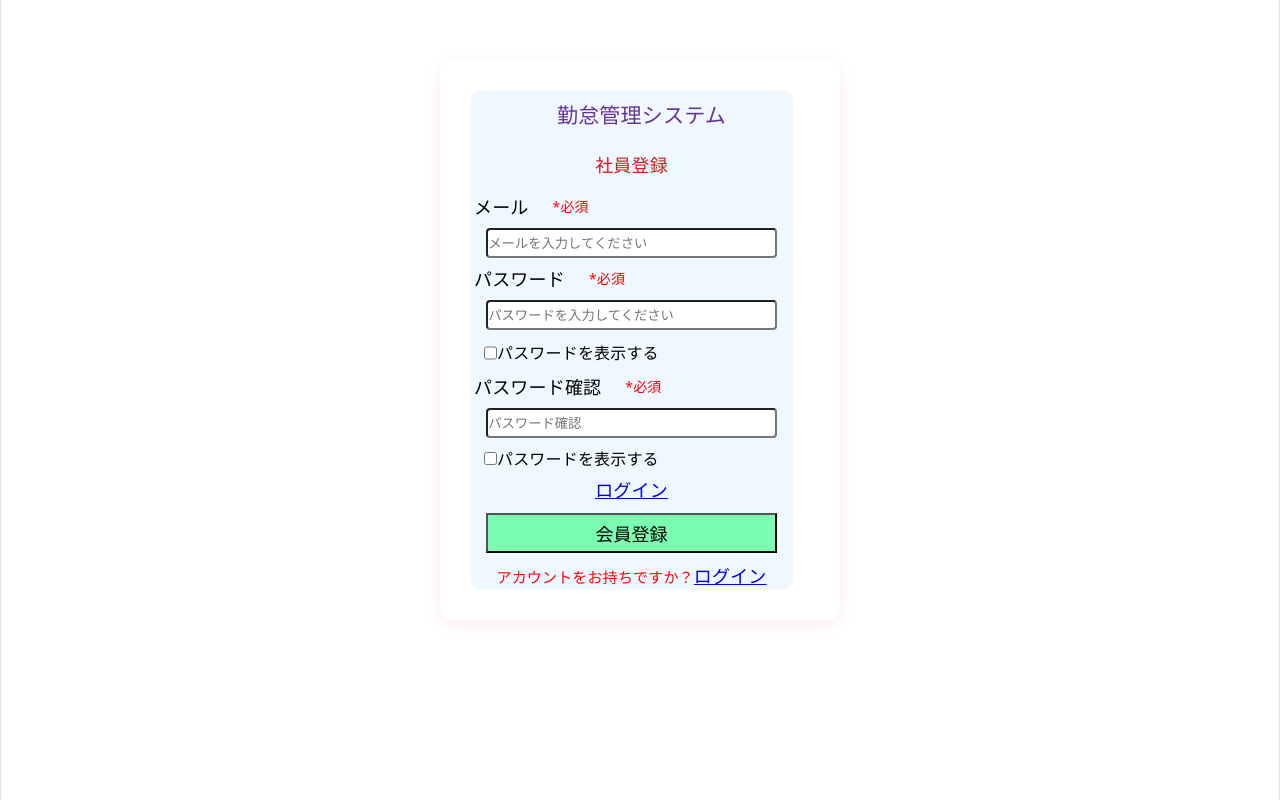
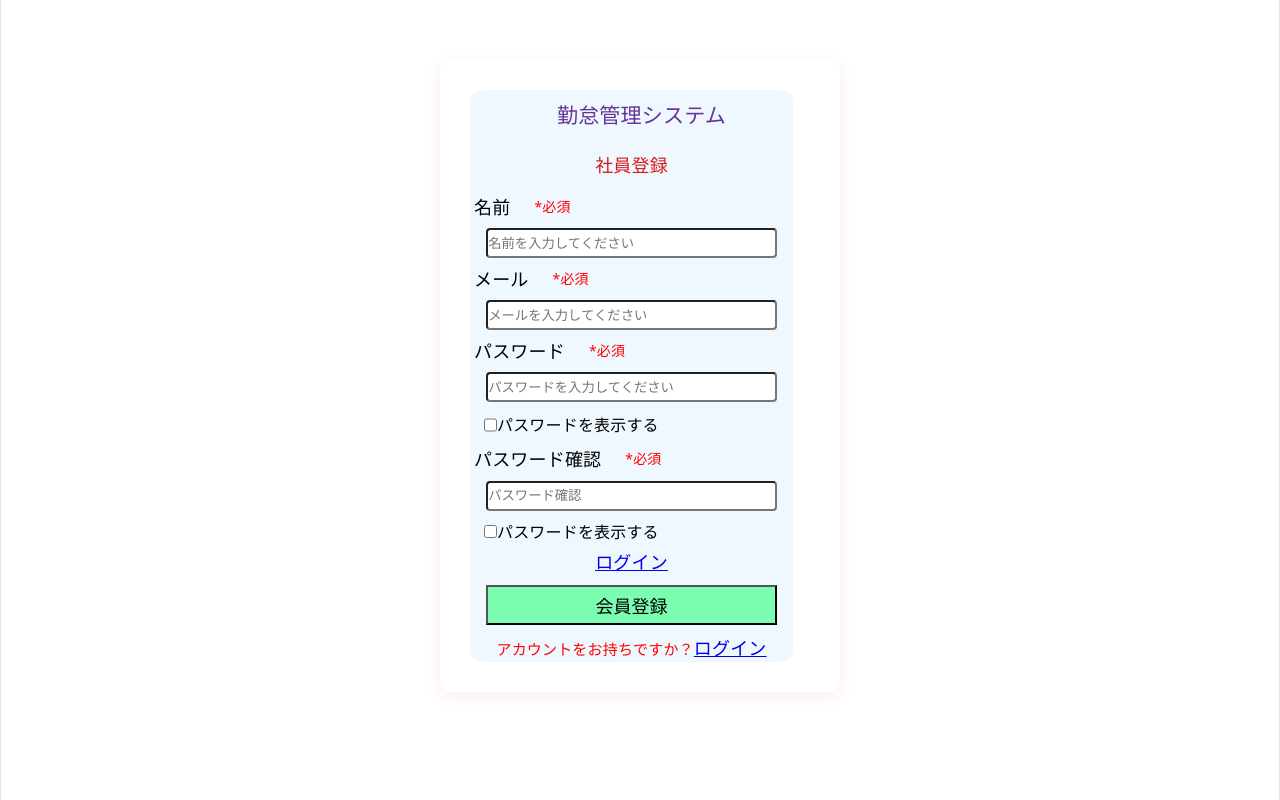
Before and after one commit to nbhvduc/React, a React (Vite) app: page /register in a window 1280 px wide. Built offline with nearby package versions, Linux system fonts and the light colour scheme.

Commit message:
add name from login

```diff
--- a/src/Home/home.tsx
+++ b/src/Home/home.tsx
@@ -18,7 +18,9 @@ export const Home = () => {
           },
         );
         const data = await response.json();
-        setUser(data);
+        if (response.ok) {
+          setUser(data);
+        }
         console.log(data);
       } catch (error) {
         console.error(error);
@@ -29,5 +31,12 @@ export const Home = () => {
     fetchUser();
   }, [setUser]);
 
-  return <div>Welcome to Home Page</div>;
+  const { user } = useUser();
+
+  return (
+    <div>
+      <header className="header-salary">{user?.name}</header>
+      <div>Welcome to Home Page</div>
+    </div>
+  );
 };
--- a/src/Pages/ChangePassword/changepassword.tsx
+++ b/src/Pages/ChangePassword/changepassword.tsx
@@ -1,3 +1,12 @@
+import { useUser } from "../../context/userProvider";
+
 export function ChangePassword() {
-  return <div>Call API</div>;
+  const { user } = useUser();
+
+  return (
+    <div>
+      <header className="header-salary">{user?.name}</header>
+      <div>Call API</div>
+    </div>
+  );
 }
--- a/src/Pages/CreateEmployee/CreateEmployee.tsx
+++ b/src/Pages/CreateEmployee/CreateEmployee.tsx
@@ -1,8 +1,11 @@
-import { useState } from "react";
+import { useUser } from "../../context/userProvider";
 
 export function CreateEmployee() {
+  const { user } = useUser();
+
   return (
     <div>
+      <header className="header-salary">{user?.name}</header>
       <input type="text" />
 
       <p>Please select your age:</p>
--- a/src/Pages/Login/login.tsx
+++ b/src/Pages/Login/login.tsx
@@ -2,6 +2,7 @@ import { useState } from "react";
 import { Link } from "react-router";
 import { useNavigate } from "react-router";
 import "./login.css";
+import { useUser } from "../../context/userProvider";
 
 export function Login() {
   const [email, setEmail] = useState("");
@@ -9,6 +10,7 @@ export function Login() {
   const [loading, setLoading] = useState(false);
   const [ErrorMessage, setErrorMessage] = useState("");
   const [showPassword, setShowPassword] = useState(false);
+  const { setUser } = useUser();
 
   const navigate = useNavigate();
 
@@ -33,14 +35,38 @@ export function Login() {
       });
 
       const data = await response.json();
-      localStorage.setItem("jwt", data.access_token);
-      console.log(data);
 
       if (!response.ok) {
         setErrorMessage(data.detail);
         setLoading(false);
         return;
       }
+
+      localStorage.setItem("jwt", data.access_token);
+
+      const loggedInUser = {
+        id: data.id ?? 0,
+        email: data.email ?? email,
+        role: data.role === "admin" ? "admin" : "user",
+        name: data.name ?? data.username ?? email,
+        employee_code: data.employee_code ?? "",
+        is_active: data.is_active ?? true,
+      } as const;
+
+      const userResponse = await fetch(
+        "http://127.0.0.1:8000/users/get_employee",
+        {
+          method: "GET",
+          headers: {
+            "content-type": "application/json",
+            Authorization: `Bearer ${data.access_token}`,
+          },
+        },
+      );
+
+      const userData = await userResponse.json();
+
+      setUser(userResponse.ok ? userData : loggedInUser);
 
       setTimeout(() => {
         navigate("/", { state: { email: email } });
--- a/src/Pages/Menu/menu.tsx
+++ b/src/Pages/Menu/menu.tsx
@@ -2,6 +2,7 @@ import { useState } from "react";
 import menuSticker from "../../assets/menu-sticker.png";
 import { useNavigate } from "react-router";
 import { useLocation } from "react-router";
+import { useUser } from "../../context/userProvider";
 
 import "./menu.css";
 
@@ -10,6 +11,8 @@ export function Menu() {
   const navigate = useNavigate();
   const location = useLocation();
   const email = location.state?.email ?? "";
+  const { user } = useUser();
+
   console.log(email);
 
   function handleToggleMenu() {
--- a/src/Pages/MenuAdmin/MenuAdmin.tsx
+++ b/src/Pages/MenuAdmin/MenuAdmin.tsx
@@ -2,6 +2,7 @@ import { useState } from "react";
 import menuSticker from "../../assets/menu-sticker.png";
 import { useNavigate } from "react-router";
 import { useLocation } from "react-router";
+import { useUser } from "../../context/userProvider";
 
 import "./MenuAdmin.css";
 
@@ -10,6 +11,7 @@ export function MenuAdmin() {
   const navigate = useNavigate();
   const location = useLocation();
   const email = location.state?.email ?? "";
+  const { user } = useUser();
   console.log(email);
 
   function handleToggleMenu() {
@@ -21,6 +23,7 @@ export function MenuAdmin() {
 
   return (
     <div className="container">
+      <header>{user?.name}</header>
       <div className={classMenu}>
         <ul>
           <li
--- a/src/Pages/Register/register.css
+++ b/src/Pages/Register/register.css
@@ -150,3 +150,23 @@ body {
   font-size: 15px;
   color: red;
 }
+.name-css {
+  display: flex;
+  align-items: center;
+  gap: 20px;
+}
+.required-tag-name {
+  font-size: 14px;
+  color: red;
+}
+.input-content-name {
+  width: 90%;
+  height: 30px;
+  border-radius: 4px;
+  margin: 4px;
+}
+.name {
+  text-align: left;
+  color: black;
+  margin: 4px;
+}
--- a/src/Pages/Register/register.tsx
+++ b/src/Pages/Register/register.tsx
@@ -5,6 +5,7 @@ import "./register.css";
 export function Register() {
   const [email, setEmail] = useState("");
   const [password, setPassword] = useState("");
+  const [username, setUserName] = useState("");
   const [loading, setLoading] = useState(false);
   const [confirmPassword, setConfirmPassword] = useState("");
   const [ErrorMessage, setErrorMessage] = useState("");
@@ -20,8 +21,8 @@ export function Register() {
 
   async function handleRegister() {
     setLoading(true);
-    if (!email || !password) {
-      setErrorMessage("メールとパスワードを入力してください");
+    if (!email || !password || !username) {
+      setErrorMessage("メールとかパスワードとか名前を入力してください");
       setLoading(false);
       return;
     }
@@ -42,6 +43,7 @@ export function Register() {
           "Content-type": "application/json",
         },
         body: JSON.stringify({
+          username: username,
           email: email,
           password: password,
           confirm_password: confirmPassword,
@@ -51,8 +53,11 @@ export function Register() {
       const data = await response.json();
 
       if (!response.ok) {
-        setErrorMessage(data.detail);
-
+        if (Array.isArray(data.detail)) {
+          setErrorMessage(data.detail[0].msg);
+        } else {
+          setErrorMessage(data.detail);
+        }
         return;
       }
 
@@ -90,6 +95,22 @@ export function Register() {
             <div className="content">
               <p>社員登録</p>
             </div>
+
+            <div className="name-css">
+              <div className="name">名前</div>
+              <span className="required-tag-name">*必須 </span>
+            </div>
+            <input
+              className="input-content-name"
+              id="name"
+              type="text"
+              placeholder="名前を入力してください"
+              onFocus={(e) => (e.target.placeholder = "")}
+              onBlur={(e) => (e.target.placeholder = "名前を入力してください")}
+              name="name"
+              value={username}
+              onChange={(e) => setUserName(e.target.value)}
+            />
 
             <div>
               <div className="mail-css">
@@ -192,7 +213,6 @@ export function Register() {
             <div>
               <Link to="/login">ログイン</Link>
             </div>
-            {ErrorMessage && <p style={{ color: "red" }}>{ErrorMessage}</p>}
 
             <div>
               <button
--- a/src/Pages/SalaryDetail/SalaryDetail.tsx
+++ b/src/Pages/SalaryDetail/SalaryDetail.tsx
@@ -1,11 +1,13 @@
 import { useState } from "react";
 import { useParams } from "react-router";
 import "./SalaryDetail.css";
+import { useUser } from "../../context/userProvider";
 
 export function SalaryDetail() {
   const { year, month } = useParams();
   const yearAsNumber = Number(year);
   const monthAsNumber = Number(month);
+  const { user } = useUser();
 
   const [currentTime, setCurrentTime] = useState(
     new Date(yearAsNumber, monthAsNumber - 1),
@@ -41,6 +43,7 @@ export function SalaryDetail() {
   });
   return (
     <div className="content-salary-container">
+      <header className="header-salary">{user?.name}</header>
       <div className="goToPreviousMonth" onClick={goToPreviousMonth}>
         ＜先月
       </div>
```
